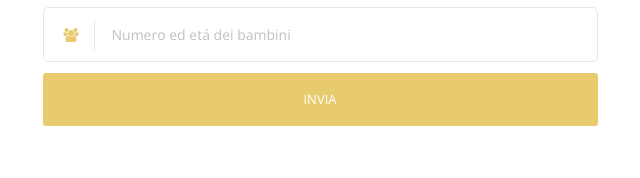
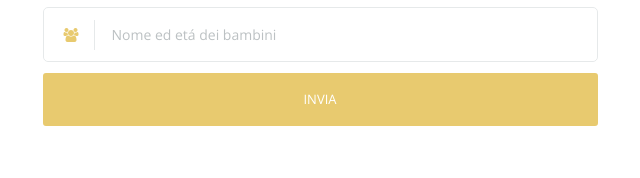
Before and after one commit to slux83/slux83.github.io, a website: page index_it.html in a window 1280 px wide. Shown: the part 4754-4932 px from the top of the page, 320-960 px from the left. Drawn offline with nearby package versions, Linux system fonts and the light colour scheme; a script that the page names is missing; files whose address does not match are found by name.

Commit message:
Update index_it.html

```diff
--- a/index_it.html
+++ b/index_it.html
@@ -462,7 +462,7 @@
                             <div class="form-input-group">
                                 <i class="fa fa-users"></i>
                                 <input type="text" name="children"  id="children"
-                                       placeholder="Numero ed et&aacute; dei bambini"
+                                       placeholder="Nome ed et&aacute; dei bambini"
                                        class="" value=""/>
                             </div>
                         </div>
```
